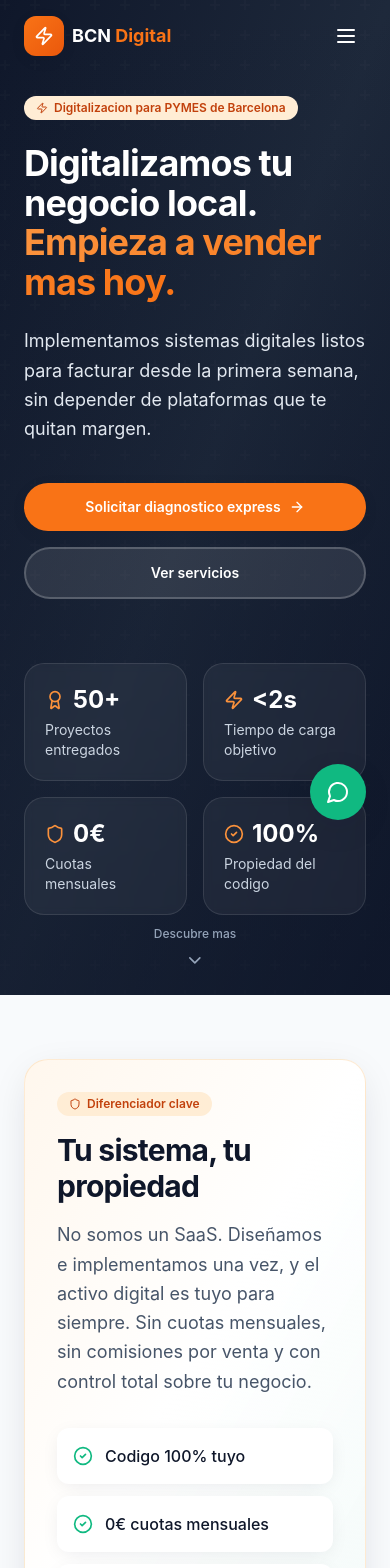
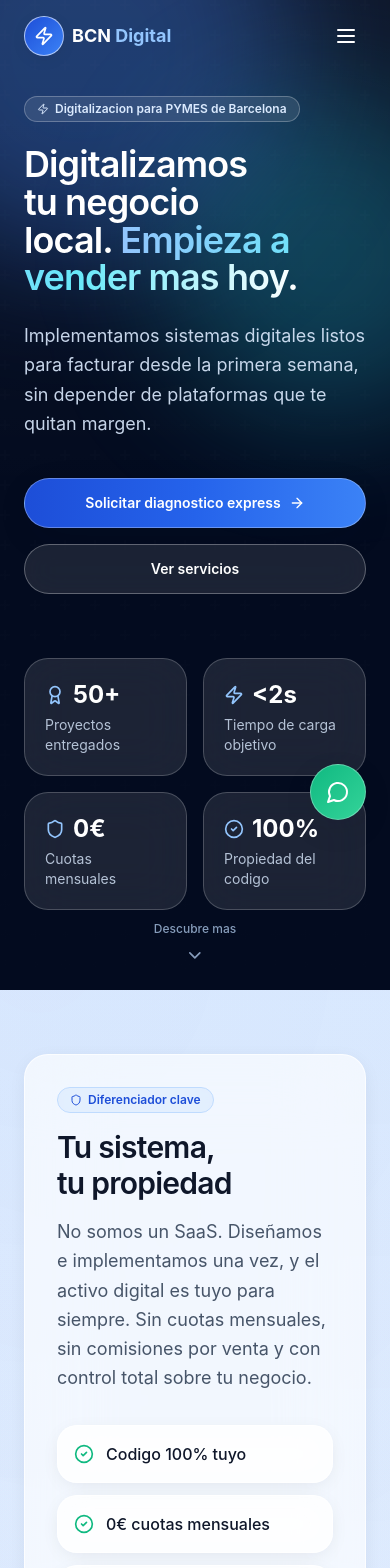
Before and after one commit to BackSoftwareJR/bcnlanding, a Next.js app: page / in a window 390 px wide. Shown: the top 1568 px of the page. Built offline with nearby package versions, Linux system fonts and the light colour scheme.

Commit message:
feat: redesign UI with apple-style glass aesthetic
Co-authored-by: jrovera05 <jrovera05@gmail.com>

```diff
--- a/app/globals.css
+++ b/app/globals.css
@@ -6,8 +6,10 @@
 
 :root {
   color-scheme: light;
-  --accent: #F97316;
-  --primary: #0F172A;
+  --accent: #4f7cff;
+  --primary: #020617;
+  --bg-soft: #f5f7fb;
+  --glass-border: rgba(255, 255, 255, 0.5);
 }
 
 html {
@@ -30,18 +32,26 @@ body {
 }
 
 @layer base {
+  html {
+    @apply bg-[#f4f6fb];
+  }
+
   body {
-    @apply font-sans antialiased;
+    @apply min-h-screen font-sans antialiased text-primary;
+    background:
+      radial-gradient(circle at 10% 10%, rgba(79, 124, 255, 0.12) 0%, transparent 42%),
+      radial-gradient(circle at 90% 0%, rgba(56, 189, 248, 0.1) 0%, transparent 36%),
+      linear-gradient(180deg, #f9fbff 0%, #eef2f8 100%);
   }
 }
 
 @layer components {
   .btn-primary {
-    @apply inline-flex items-center justify-center gap-2 rounded-full bg-accent px-6 py-3.5 text-sm font-semibold text-white shadow-soft transition-all duration-300 hover:bg-accent-600 hover:shadow-glow-accent hover:-translate-y-0.5 active:translate-y-0;
+    @apply inline-flex items-center justify-center gap-2 rounded-full border border-white/30 bg-gradient-to-r from-[#1d4ed8] via-[#2563eb] to-[#3b82f6] px-6 py-3.5 text-sm font-semibold text-white shadow-soft-lg transition-all duration-300 hover:-translate-y-0.5 hover:brightness-110 active:translate-y-0;
   }
 
   .btn-secondary {
-    @apply inline-flex items-center justify-center gap-2 rounded-full border-2 border-primary-200 bg-white px-6 py-3.5 text-sm font-semibold text-primary transition-all duration-300 hover:border-primary-300 hover:bg-primary-50 hover:-translate-y-0.5 active:translate-y-0;
+    @apply inline-flex items-center justify-center gap-2 rounded-full border border-primary-200/80 bg-white/75 px-6 py-3.5 text-sm font-semibold text-primary backdrop-blur-lg transition-all duration-300 hover:-translate-y-0.5 hover:bg-white;
   }
 
   .btn-ghost {
@@ -49,7 +59,7 @@ body {
   }
 
   .card {
-    @apply rounded-2xl border border-primary-200/60 bg-white p-6 shadow-soft transition-all duration-300;
+    @apply rounded-3xl border border-white/70 bg-white/70 p-6 shadow-soft backdrop-blur-lg transition-all duration-300;
   }
 
   .card-hover {
@@ -57,7 +67,7 @@ body {
   }
 
   .card-accent {
-    @apply rounded-2xl border border-accent-200 bg-gradient-to-br from-accent-50 to-white p-6 shadow-soft;
+    @apply rounded-3xl border border-white/70 bg-gradient-to-br from-[#edf3ff] via-white to-[#f3fbff] p-6 shadow-soft backdrop-blur-lg;
   }
 
   .section-padding {
@@ -69,7 +79,7 @@ body {
   }
 
   .text-gradient {
-    @apply bg-gradient-to-r from-accent-500 via-accent-600 to-accent-700 bg-clip-text text-transparent;
+    @apply bg-gradient-to-r from-[#0f172a] via-[#2563eb] to-[#0ea5e9] bg-clip-text text-transparent;
   }
 
   .text-gradient-primary {
@@ -81,7 +91,7 @@ body {
   }
 
   .badge-accent {
-    @apply bg-accent-100 text-accent-700;
+    @apply border border-blue-200 bg-blue-100/70 text-blue-700 backdrop-blur-lg;
   }
 
   .badge-emerald {
@@ -89,7 +99,7 @@ body {
   }
 
   .badge-primary {
-    @apply bg-primary-100 text-primary-700;
+    @apply border border-slate-200 bg-slate-100/70 text-slate-700 backdrop-blur-lg;
   }
 
   .input-field {
@@ -97,11 +107,23 @@ body {
   }
 
   .glass {
-    @apply bg-white/80 backdrop-blur-xl;
+    @apply border border-white/60 bg-white/55 backdrop-blur-xl;
   }
 
   .glass-dark {
-    @apply bg-primary-900/80 backdrop-blur-xl;
+    @apply border border-white/15 bg-slate-950/55 backdrop-blur-xl;
+  }
+
+  .glass-panel {
+    @apply rounded-3xl border border-white/70 bg-white/65 shadow-soft backdrop-blur-2xl;
+  }
+
+  .glass-panel-dark {
+    @apply rounded-3xl border border-white/15 bg-slate-900/55 text-white shadow-soft-lg backdrop-blur-2xl;
+  }
+
+  .section-title {
+    @apply text-balance text-3xl font-semibold tracking-tight text-primary md:text-4xl lg:text-5xl;
   }
 }
 
--- a/app/page.tsx
+++ b/app/page.tsx
@@ -104,9 +104,11 @@ export default function HomePage() {
   return (
     <main className="overflow-hidden">
       {/* Hero Section */}
-      <section className="relative min-h-[90vh] bg-gradient-to-br from-primary-900 via-primary-800 to-primary-900">
-        <div className="absolute inset-0 bg-hero-pattern opacity-50" />
-        <div className="absolute inset-0 bg-gradient-to-t from-primary-900/50 to-transparent" />
+      <section className="relative min-h-[92vh] overflow-hidden bg-[#030b1f]">
+        <div className="absolute inset-0 bg-hero-pattern opacity-30" />
+        <div className="absolute -left-32 -top-40 h-[420px] w-[420px] rounded-full bg-blue-500/35 blur-3xl" />
+        <div className="absolute -right-24 top-24 h-[320px] w-[320px] rounded-full bg-cyan-400/25 blur-3xl" />
+        <div className="absolute inset-0 bg-gradient-to-b from-white/5 via-transparent to-[#030b1f]" />
 
         <div className="container-width relative px-6 pb-20 pt-24 md:pb-32 md:pt-32">
           <motion.div
@@ -115,7 +117,7 @@ export default function HomePage() {
             transition={{ duration: 0.5 }}
             className="mb-6"
           >
-            <span className="badge badge-accent">
+            <span className="badge border border-white/25 bg-white/10 text-blue-100 backdrop-blur-lg">
               <Zap className="h-3 w-3" />
               Digitalizacion para PYMES de Barcelona
             </span>
@@ -125,10 +127,10 @@ export default function HomePage() {
             initial={{ opacity: 0, y: 30 }}
             animate={{ opacity: 1, y: 0 }}
             transition={{ duration: 0.6, delay: 0.1 }}
-            className="max-w-4xl text-4xl font-bold leading-[1.1] tracking-tight text-white md:text-6xl lg:text-7xl"
+            className="max-w-4xl text-balance text-4xl font-semibold leading-[1.05] tracking-tight text-white md:text-6xl lg:text-7xl"
           >
             Digitalizamos tu negocio local.{" "}
-            <span className="text-gradient bg-gradient-to-r from-accent-400 to-accent-500">
+            <span className="bg-gradient-to-r from-blue-300 via-cyan-300 to-white bg-clip-text text-transparent">
               Empieza a vender mas hoy.
             </span>
           </motion.h1>
@@ -137,7 +139,7 @@ export default function HomePage() {
             initial={{ opacity: 0, y: 30 }}
             animate={{ opacity: 1, y: 0 }}
             transition={{ duration: 0.6, delay: 0.2 }}
-            className="mt-6 max-w-2xl text-lg leading-relaxed text-primary-200 md:text-xl"
+            className="mt-6 max-w-2xl text-lg leading-relaxed text-blue-100/90 md:text-xl"
           >
             Implementamos sistemas digitales listos para facturar desde la primera semana,
             sin depender de plataformas que te quitan margen.
@@ -153,7 +155,7 @@ export default function HomePage() {
               Solicitar diagnostico express
               <ArrowRight className="h-4 w-4 transition-transform group-hover:translate-x-1" />
             </a>
-            <a href="#servicios" className="btn-secondary border-white/20 bg-white/10 text-white hover:bg-white/20">
+            <a href="#servicios" className="btn-secondary border-white/30 bg-white/10 text-white hover:bg-white/20">
               Ver servicios
             </a>
           </motion.div>
@@ -170,13 +172,13 @@ export default function HomePage() {
               return (
                 <div
                   key={stat.label}
-                  className="rounded-2xl border border-white/10 bg-white/5 p-5 backdrop-blur-sm"
+                  className="rounded-3xl border border-white/20 bg-white/10 p-5 backdrop-blur-xl"
                 >
                   <div className="flex items-center gap-2">
-                    <Icon className="h-5 w-5 text-accent-400" />
+                    <Icon className="h-5 w-5 text-blue-300" />
                     <span className="text-2xl font-bold text-white md:text-3xl">{stat.value}</span>
                   </div>
-                  <p className="mt-1 text-sm text-primary-300">{stat.label}</p>
+                  <p className="mt-1 text-sm text-blue-100/80">{stat.label}</p>
                 </div>
               );
             })}
@@ -193,7 +195,7 @@ export default function HomePage() {
           <motion.div
             animate={{ y: [0, 8, 0] }}
             transition={{ duration: 1.5, repeat: Infinity }}
-            className="flex flex-col items-center gap-2 text-primary-400"
+            className="flex flex-col items-center gap-2 text-blue-200/70"
           >
             <span className="text-xs font-medium">Descubre mas</span>
             <ChevronDown className="h-5 w-5" />
@@ -202,14 +204,14 @@ export default function HomePage() {
       </section>
 
       {/* Value Proposition */}
-      <section id="propiedad" className="scroll-mt-24 section-padding bg-surface">
+      <section id="propiedad" className="scroll-mt-24 section-padding bg-transparent">
         <div className="container-width">
           <motion.div
             initial={{ opacity: 0, y: 30 }}
             whileInView={{ opacity: 1, y: 0 }}
             viewport={{ once: true }}
             transition={{ duration: 0.6 }}
-            className="rounded-3xl border border-accent-200/50 bg-gradient-to-br from-accent-50 via-white to-emerald-50/30 p-8 shadow-soft-lg md:p-12"
+            className="glass-panel p-8 md:p-12"
           >
             <div className="flex flex-col gap-8 lg:flex-row lg:items-center lg:justify-between">
               <div className="max-w-2xl">
@@ -217,7 +219,7 @@ export default function HomePage() {
                   <Shield className="h-3 w-3" />
                   Diferenciador clave
                 </span>
-                <h2 className="text-3xl font-bold tracking-tight text-primary md:text-4xl lg:text-5xl">
+                <h2 className="section-title">
                   Tu sistema, tu propiedad
                 </h2>
                 <p className="mt-4 text-lg leading-relaxed text-primary-600">
@@ -226,15 +228,15 @@ export default function HomePage() {
                 </p>
               </div>
               <div className="flex flex-col gap-3">
-                <div className="flex items-center gap-3 rounded-xl bg-white p-4 shadow-soft">
+                <div className="flex items-center gap-3 rounded-2xl border border-white/70 bg-white/70 p-4 shadow-soft backdrop-blur-lg">
                   <CheckCircle2 className="h-5 w-5 text-emerald-500" />
                   <span className="font-medium text-primary">Codigo 100% tuyo</span>
                 </div>
-                <div className="flex items-center gap-3 rounded-xl bg-white p-4 shadow-soft">
+                <div className="flex items-center gap-3 rounded-2xl border border-white/70 bg-white/70 p-4 shadow-soft backdrop-blur-lg">
                   <CheckCircle2 className="h-5 w-5 text-emerald-500" />
                   <span className="font-medium text-primary">0€ cuotas mensuales</span>
                 </div>
-                <div className="flex items-center gap-3 rounded-xl bg-white p-4 shadow-soft">
+                <div className="flex items-center gap-3 rounded-2xl border border-white/70 bg-white/70 p-4 shadow-soft backdrop-blur-lg">
                   <CheckCircle2 className="h-5 w-5 text-emerald-500" />
                   <span className="font-medium text-primary">Sin comisiones por venta</span>
                 </div>
@@ -245,7 +247,7 @@ export default function HomePage() {
       </section>
 
       {/* Benefits Grid */}
-      <section className="section-padding bg-white">
+      <section className="section-padding bg-transparent">
         <div className="container-width">
           <motion.div
             initial={{ opacity: 0, y: 30 }}
@@ -257,7 +259,7 @@ export default function HomePage() {
             <span className="badge badge-primary mb-4">
               Por que elegirnos
             </span>
-            <h2 className="text-3xl font-bold tracking-tight text-primary md:text-4xl">
+            <h2 className="section-title">
               Ventajas que marcan la diferencia
             </h2>
             <p className="mx-auto mt-4 max-w-2xl text-lg text-primary-500">
@@ -293,7 +295,7 @@ export default function HomePage() {
       </section>
 
       {/* Services Section */}
-      <section id="servicios" className="scroll-mt-24 section-padding bg-surface">
+      <section id="servicios" className="scroll-mt-24 section-padding bg-transparent">
         <div className="container-width">
           <motion.div
             initial={{ opacity: 0, y: 30 }}
@@ -304,7 +306,7 @@ export default function HomePage() {
             <span className="badge badge-accent mb-4">
               Soluciones probadas
             </span>
-            <h2 className="text-3xl font-bold tracking-tight text-primary md:text-4xl">
+            <h2 className="section-title">
               Servicios para crecer en tu zona
             </h2>
             <p className="mt-4 max-w-2xl text-lg text-primary-500">
@@ -330,7 +332,7 @@ export default function HomePage() {
       </section>
 
       {/* Social Proof / Testimonials */}
-      <section className="section-padding bg-primary-900">
+      <section className="section-padding bg-[#071126]">
         <div className="container-width">
           <motion.div
             initial={{ opacity: 0, y: 30 }}
@@ -339,11 +341,11 @@ export default function HomePage() {
             transition={{ duration: 0.6 }}
             className="text-center"
           >
-            <span className="badge bg-white/10 text-white mb-4">
+            <span className="badge mb-4 border border-white/20 bg-white/10 text-white">
               <Star className="h-3 w-3 text-accent-400" />
               Lo que dicen nuestros clientes
             </span>
-            <h2 className="text-3xl font-bold tracking-tight text-white md:text-4xl">
+            <h2 className="section-title text-white">
               Resultados reales de negocios locales
             </h2>
           </motion.div>
@@ -359,14 +361,14 @@ export default function HomePage() {
               <motion.div
                 key={testimonial.author}
                 variants={fadeInUp}
-                className="rounded-2xl border border-white/10 bg-white/5 p-6 backdrop-blur-sm"
+                className="rounded-3xl border border-white/20 bg-white/10 p-6 backdrop-blur-xl"
               >
                 <div className="mb-4 flex gap-1">
                   {[...Array(testimonial.rating)].map((_, i) => (
                     <Star key={i} className="h-4 w-4 fill-accent-400 text-accent-400" />
                   ))}
                 </div>
-                <p className="text-primary-200 leading-relaxed">&ldquo;{testimonial.quote}&rdquo;</p>
+                <p className="leading-relaxed text-blue-100/90">&ldquo;{testimonial.quote}&rdquo;</p>
                 <div className="mt-6 border-t border-white/10 pt-4">
                   <p className="font-semibold text-white">{testimonial.author}</p>
                   <p className="text-sm text-primary-400">{testimonial.role}</p>
@@ -378,7 +380,7 @@ export default function HomePage() {
       </section>
 
       {/* Process Section */}
-      <section className="section-padding bg-white">
+      <section className="section-padding bg-transparent">
         <div className="container-width">
           <motion.div
             initial={{ opacity: 0, y: 30 }}
@@ -391,7 +393,7 @@ export default function HomePage() {
               <Clock className="h-3 w-3" />
               Proceso simple
             </span>
-            <h2 className="text-3xl font-bold tracking-tight text-primary md:text-4xl">
+            <h2 className="section-title">
               Como trabajamos contigo
             </h2>
             <p className="mx-auto mt-4 max-w-2xl text-lg text-primary-500">
@@ -417,7 +419,7 @@ export default function HomePage() {
                 variants={fadeInUp}
                 className="relative"
               >
-                <div className="rounded-2xl border border-primary-100 bg-primary-50/50 p-6">
+                <div className="rounded-3xl border border-white/70 bg-white/75 p-6 shadow-soft backdrop-blur-lg">
                   <span className="text-4xl font-bold text-accent-500/20">{item.step}</span>
                   <h3 className="mt-2 text-lg font-semibold text-primary">{item.title}</h3>
                   <p className="mt-2 text-sm text-primary-500">{item.desc}</p>
@@ -434,7 +436,7 @@ export default function HomePage() {
       </section>
 
       {/* FAQ Section */}
-      <section className="section-padding bg-surface">
+      <section className="section-padding bg-transparent">
         <div className="container-width">
           <motion.div
             initial={{ opacity: 0, y: 30 }}
@@ -446,7 +448,7 @@ export default function HomePage() {
             <span className="badge badge-primary mb-4">
               Preguntas frecuentes
             </span>
-            <h2 className="text-3xl font-bold tracking-tight text-primary md:text-4xl">
+            <h2 className="section-title">
               Resolvemos tus dudas
             </h2>
           </motion.div>
@@ -462,7 +464,7 @@ export default function HomePage() {
               <motion.details
                 key={item.question}
                 variants={fadeInUp}
-                className="group card cursor-pointer"
+                className="group card cursor-pointer rounded-3xl"
               >
                 <summary className="flex items-center justify-between font-semibold text-primary list-none">
                   {item.question}
@@ -476,7 +478,7 @@ export default function HomePage() {
       </section>
 
       {/* Final CTA */}
-      <section id="contacto" className="section-padding bg-gradient-to-br from-primary-900 via-primary-800 to-primary-900">
+      <section id="contacto" className="section-padding bg-[#030b1f]">
         <div className="container-width">
           <motion.div
             initial={{ opacity: 0, y: 30 }}
@@ -485,10 +487,10 @@ export default function HomePage() {
             transition={{ duration: 0.6 }}
             className="text-center"
           >
-            <h2 className="text-3xl font-bold tracking-tight text-white md:text-4xl lg:text-5xl">
+            <h2 className="text-balance text-3xl font-semibold tracking-tight text-white md:text-4xl lg:text-5xl">
               Listo para digitalizar tu negocio?
             </h2>
-            <p className="mx-auto mt-4 max-w-2xl text-lg text-primary-200">
+            <p className="mx-auto mt-4 max-w-2xl text-lg text-blue-100/90">
               Agenda una llamada de 15 minutos. Te explicamos como podemos ayudarte
               sin compromiso ni presion.
             </p>
@@ -497,8 +499,8 @@ export default function HomePage() {
                 Hablar por WhatsApp
                 <ArrowRight className="h-4 w-4 transition-transform group-hover:translate-x-1" />
               </a>
-              <span className="text-primary-400">o</span>
-              <a href="mailto:info@bcndigitallocal.com" className="text-white underline underline-offset-4 hover:text-accent-400">
+              <span className="text-blue-200/70">o</span>
+              <a href="mailto:info@bcndigitallocal.com" className="text-white underline underline-offset-4 hover:text-blue-300">
                 Escribenos un email
               </a>
             </div>
--- a/components/navbar.tsx
+++ b/components/navbar.tsx
@@ -26,9 +26,9 @@ export function Navbar() {
   return (
     <>
       <header
-        className={`fixed left-0 right-0 top-0 z-50 transition-all duration-300 ${
+        className={`fixed left-0 right-0 top-0 z-50 transition-all duration-500 ${
           scrolled
-            ? "glass border-b border-primary-200/50 shadow-soft"
+            ? "glass border-b border-white/70 shadow-soft"
             : "bg-transparent"
         }`}
       >
@@ -36,11 +36,11 @@ export function Navbar() {
           <div className="flex items-center justify-between px-6 py-4">
             {/* Logo */}
             <Link href="/" className="group flex items-center gap-2">
-              <div className="flex h-10 w-10 items-center justify-center rounded-xl bg-gradient-to-br from-accent-500 to-accent-600 shadow-soft">
+              <div className="flex h-10 w-10 items-center justify-center rounded-2xl border border-white/60 bg-gradient-to-br from-[#1d4ed8] to-[#3b82f6] shadow-soft">
                 <Zap className="h-5 w-5 text-white" />
               </div>
               <span className={`text-lg font-bold transition-colors ${scrolled ? "text-primary" : "text-white"}`}>
-                BCN <span className="text-accent">Digital</span>
+                BCN <span className="text-blue-300">Digital</span>
               </span>
             </Link>
 
@@ -50,10 +50,10 @@ export function Navbar() {
                 <Link
                   key={link.href}
                   href={link.href}
-                  className={`rounded-lg px-4 py-2 text-sm font-medium transition-colors ${
+                  className={`rounded-full px-4 py-2 text-sm font-medium transition-all ${
                     scrolled
-                      ? "text-primary-600 hover:bg-primary-100 hover:text-primary"
-                      : "text-white/80 hover:bg-white/10 hover:text-white"
+                      ? "text-primary-700 hover:bg-white/80 hover:text-primary"
+                      : "text-white/85 hover:bg-white/10 hover:text-white"
                   }`}
                 >
                   {link.label}
@@ -67,7 +67,7 @@ export function Navbar() {
                 whileHover={{ scale: 1.02 }}
                 whileTap={{ scale: 0.98 }}
                 href="https://wa.me/393513052627"
-                className="hidden items-center gap-2 rounded-full bg-accent px-5 py-2.5 text-sm font-semibold text-white shadow-soft transition-all hover:bg-accent-600 hover:shadow-glow-accent sm:inline-flex"
+                className="hidden items-center gap-2 rounded-full border border-white/30 bg-gradient-to-r from-[#1d4ed8] to-[#3b82f6] px-5 py-2.5 text-sm font-semibold text-white shadow-soft transition-all hover:brightness-110 sm:inline-flex"
               >
                 Hablar ahora
                 <ArrowRight className="h-4 w-4" />
@@ -109,7 +109,7 @@ export function Navbar() {
               animate={{ opacity: 1, x: 0 }}
               exit={{ opacity: 0, x: "100%" }}
               transition={{ type: "spring", damping: 25, stiffness: 300 }}
-              className="fixed bottom-0 right-0 top-0 z-50 w-full max-w-sm bg-white shadow-soft-xl md:hidden"
+              className="fixed bottom-0 right-0 top-0 z-50 w-full max-w-sm border-l border-white/70 bg-white/90 shadow-soft-xl backdrop-blur-2xl md:hidden"
             >
               <div className="flex h-full flex-col">
                 {/* Header */}
--- a/components/whatsapp-sticky.tsx
+++ b/components/whatsapp-sticky.tsx
@@ -34,10 +34,10 @@ export function WhatsAppSticky() {
                 animate={{ opacity: 1, y: 0, scale: 1 }}
                 exit={{ opacity: 0, y: 20, scale: 0.95 }}
                 transition={{ duration: 0.2 }}
-                className="absolute bottom-20 right-0 w-72 overflow-hidden rounded-2xl bg-white shadow-soft-xl"
+                className="absolute bottom-20 right-0 w-72 overflow-hidden rounded-3xl border border-white/70 bg-white/80 shadow-soft-xl backdrop-blur-2xl"
               >
                 {/* Header */}
-                <div className="bg-emerald-500 p-4">
+                <div className="bg-gradient-to-r from-emerald-500 to-emerald-400 p-4">
                   <div className="flex items-center justify-between">
                     <div className="flex items-center gap-3">
                       <div className="flex h-10 w-10 items-center justify-center rounded-full bg-white/20">
@@ -58,7 +58,7 @@ export function WhatsAppSticky() {
                 </div>
 
                 {/* Messages */}
-                <div className="bg-[#E5DDD5] p-4">
+                <div className="bg-gradient-to-br from-emerald-50 to-white p-4">
                   <div className="space-y-2">
                     {messages.map((message, index) => (
                       <motion.div
@@ -66,7 +66,7 @@ export function WhatsAppSticky() {
                         initial={{ opacity: 0, x: -10 }}
                         animate={{ opacity: 1, x: 0 }}
                         transition={{ delay: index * 0.15 }}
-                        className="max-w-[85%] rounded-lg rounded-tl-none bg-white px-3 py-2 text-sm text-primary shadow-sm"
+                        className="max-w-[85%] rounded-2xl rounded-tl-sm border border-emerald-100 bg-white px-3 py-2 text-sm text-primary shadow-sm"
                       >
                         {message}
                       </motion.div>
@@ -75,7 +75,7 @@ export function WhatsAppSticky() {
                 </div>
 
                 {/* CTA */}
-                <div className="border-t border-primary-100 p-4">
+                <div className="border-t border-primary-100/80 bg-white/70 p-4">
                   <a
                     href="https://wa.me/393513052627"
                     target="_blank"
@@ -98,7 +98,7 @@ export function WhatsAppSticky() {
             whileHover={{ scale: 1.05 }}
             whileTap={{ scale: 0.95 }}
             onClick={() => setIsExpanded(!isExpanded)}
-            className="group relative flex h-14 w-14 items-center justify-center rounded-full bg-emerald-500 text-white shadow-soft-lg transition-all hover:bg-emerald-600 hover:shadow-glow-emerald"
+            className="group relative flex h-14 w-14 items-center justify-center rounded-full border border-white/30 bg-gradient-to-br from-emerald-500 to-emerald-400 text-white shadow-soft-lg transition-all hover:bg-emerald-600 hover:shadow-glow-emerald"
           >
             <AnimatePresence mode="wait">
               {isExpanded ? (
@@ -136,7 +136,7 @@ export function WhatsAppSticky() {
               initial={{ opacity: 0, x: 10 }}
               animate={{ opacity: 1, x: 0 }}
               transition={{ delay: 0.5 }}
-              className="absolute bottom-4 right-full mr-3 hidden whitespace-nowrap rounded-lg bg-primary-900 px-3 py-2 text-xs font-medium text-white shadow-soft lg:block"
+              className="absolute bottom-4 right-full mr-3 hidden whitespace-nowrap rounded-xl border border-white/20 bg-primary-900/90 px-3 py-2 text-xs font-medium text-white shadow-soft backdrop-blur-md lg:block"
             >
               Necesitas ayuda?
               <div className="absolute right-0 top-1/2 -translate-y-1/2 translate-x-1 border-4 border-transparent border-l-primary-900" />
```
Also changed, not shown: components/footer.tsx (+10 -6 lines), components/service-card.tsx (+4 -3 lines).
